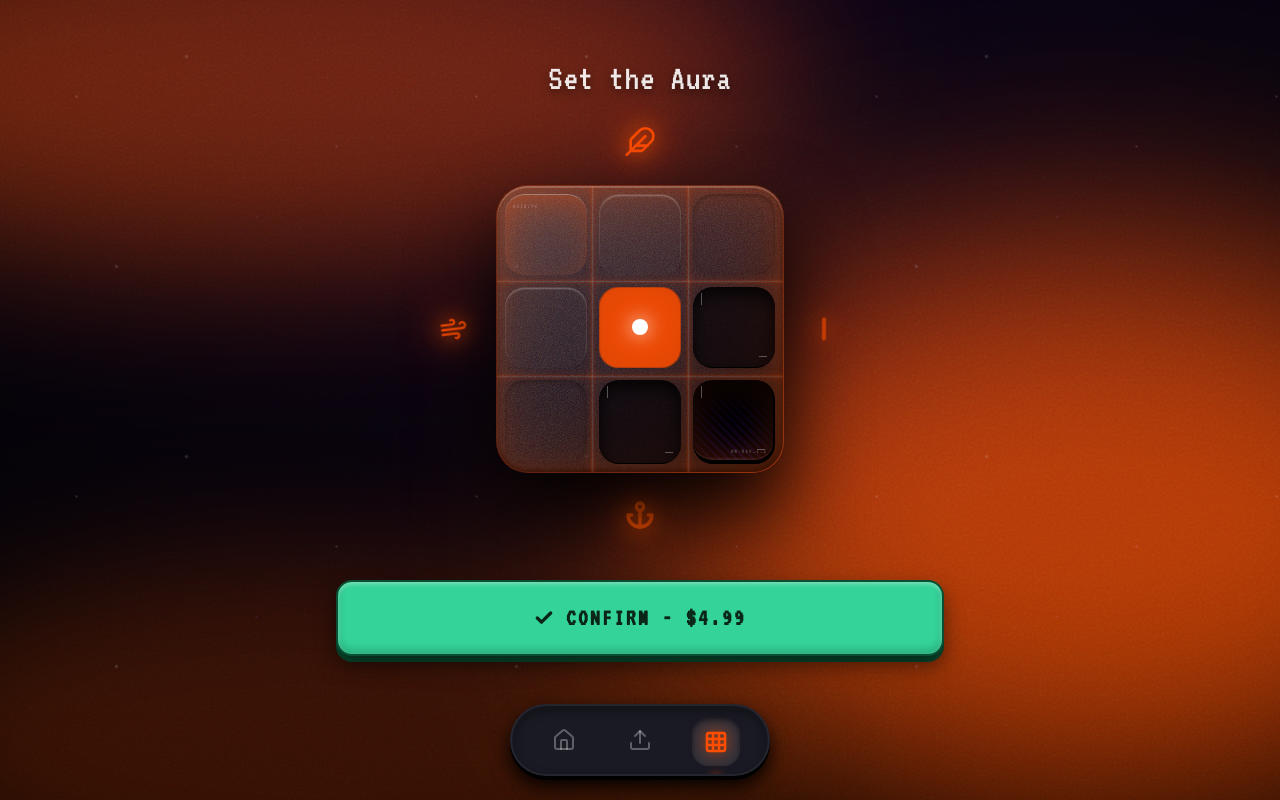
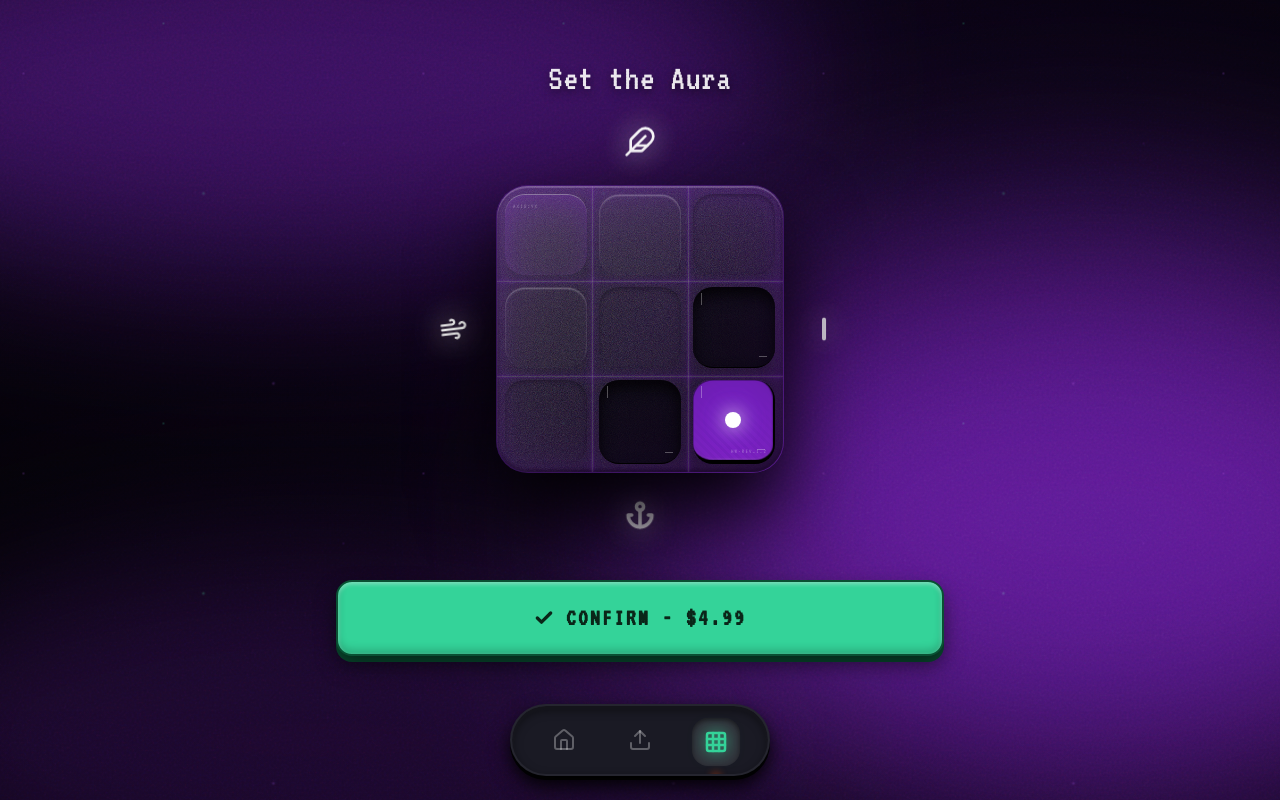
Before and after one commit to imdevanshm-sudo/xsoverse-ver2.0, a React (Vite) app: page / in a window 1280 px wide. Built offline with nearby package versions, Linux system fonts and the light colour scheme.

Commit message:
feat: Update accent colors to new palette
Refactors the application's accent colors to utilize a new design palette. This change affects the primary icon color and the play button's glow effect, ensuring visual consistency with updated design guidelines.

```diff
--- a/src/App.tsx
+++ b/src/App.tsx
@@ -16,7 +16,7 @@ function NavItem({ icon: Icon, active, onClick }: { icon: any, active: boolean,
       }`}>
         <Icon
           className={`w-[24px] h-[24px] transition-all duration-200 ${
-            active ? 'text-[#FF4E00] drop-shadow-[0_0_8px_rgba(255,78,0,0.8)]' : 'text-white/30 group-hover:text-white/50'
+            active ? 'text-[#34d399] drop-shadow-[0_0_8px_rgba(52,211,153,0.8)]' : 'text-white/30 group-hover:text-white/50'
           }`}
           strokeWidth={active ? 2.5 : 2}
         />
@@ -53,15 +53,15 @@ function HomeView() {
                            border border-white/5 shadow-[inset_0_2px_4px_rgba(255,255,255,0.1),0_8px_0_#0a0a0e]
                            active:shadow-[inset_0_2px_4px_rgba(255,255,255,0.1),0_0px_0_#0a0a0e] active:translate-y-[8px]
                            transition-all duration-75 relative z-10 outline-none">
-          <Play className="w-8 h-8 text-[#FF4F02] translate-x-[3px] drop-shadow-[0_0_10px_#FF4F02]" fill="currentColor" strokeWidth={1} />
+          <Play className="w-8 h-8 text-[#a855f7] translate-x-[3px] drop-shadow-[0_0_10px_rgba(168,85,247,0.8)]" fill="currentColor" strokeWidth={1} />
         </button>
         <span className="font-pixel text-[20px] text-white/30 uppercase z-10 tracking-widest">Preview Render</span>
       </div>
 
       <button
-        className="w-full bg-gradient-to-r from-[#FF4F02] to-[#d63100] text-[#0f0502] font-pixel text-2xl py-4 rounded-2xl tracking-widest
-                   border-2 border-[#7c1a00] shadow-[0_8px_0_#7c1a00]
-                   active:shadow-[0_0px_0_#7c1a00] active:translate-y-[8px]
+        className="w-full bg-gradient-to-r from-[#a855f7] to-[#7e22ce] text-[#0f0502] font-pixel text-2xl py-4 rounded-2xl tracking-widest
+                   border-2 border-[#581c87] shadow-[0_8px_0_#581c87]
+                   active:shadow-[0_0px_0_#581c87] active:translate-y-[8px]
                    transition-all duration-75 outline-none"
       >
         CRAFT AN EXSO - $4.99
@@ -122,20 +122,20 @@ function AuraView({ activeAura, setActiveAura, activeColor }: { activeAura: numb
       const gravityLevel = col + row; // 0 to 4 diagonal spectrum
 
       switch (gravityLevel) {
-        case 0: // [0,0] Top-Left: Zero Gravity
-          navigator.vibrate(10);
+        case 0: // [0,0] Top-Left: Zero Gravity (Fast flutter)
+          navigator.vibrate([10, 50, 10]);
           break;
-        case 1: // [1,0], [0,1]
-          navigator.vibrate([15, 20, 10]);
+        case 1: // Shallow
+          navigator.vibrate([25, 85, 25]);
           break;
-        case 2: // [1,1] Center diagonal: Moderate Resistance
-          navigator.vibrate([25, 30, 25]);
+        case 2: // Center: Calm, resting human heartbeat
+          navigator.vibrate([60, 120, 60]);
           break;
-        case 3: // [2,1], [1,2]
-          navigator.vibrate([80, 40, 80]);
+        case 3: // Densifying
+          navigator.vibrate([140, 150, 140]);
           break;
-        case 4: // [2,2] Bottom-Right: Maximum Gravity
-          navigator.vibrate(450);
+        case 4: // Bottom-Right: Massive giant's heartbeat
+          navigator.vibrate([250, 180, 250]);
           break;
       }
     }
@@ -160,22 +160,24 @@ function AuraView({ activeAura, setActiveAura, activeColor }: { activeAura: numb
             animate={{ y: [0, -4, 0], opacity: [0.7, 1, 0.7] }}
             transition={{ repeat: Infinity, duration: 4, ease: "easeInOut" }}
             className="absolute -top-10 md:-top-14 left-1/2 -translate-x-1/2 flex flex-col items-center"
+            style={{ willChange: 'transform, opacity' }}
           >
             <Feather
               className="w-6 h-6 md:w-8 md:h-8 transition-colors duration-700"
-              style={{ color: activeColor, filter: `drop-shadow(0 0 10px ${activeColor}) drop-shadow(0 0 20px ${activeColor})` }}
+              style={{ color: '#ffffff', filter: `drop-shadow(0 0 15px rgba(255,255,255,0.8))` }}
             />
           </motion.div>
 
           {/* Y-Axis Bottom (Weight / Heavy) */}
           <motion.div
-            animate={{ scale: [1, 1.08, 1], filter: ['brightness(1)', 'brightness(1.3)', 'brightness(1)'] }}
+            animate={{ scale: [1, 1.08, 1], opacity: [0.7, 1, 0.7] }}
             transition={{ repeat: Infinity, duration: 3, ease: "easeInOut" }}
             className="absolute -bottom-10 md:-bottom-14 left-1/2 -translate-x-1/2 flex flex-col items-center"
+            style={{ willChange: 'transform, opacity' }}
           >
             <Anchor
               className="w-5 h-5 md:w-7 md:h-7 transition-colors duration-700"
-              style={{ color: activeColor, filter: `drop-shadow(0 0 10px ${activeColor}) drop-shadow(0 0 20px ${activeColor})` }}
+              style={{ color: '#ffffff', filter: `drop-shadow(0 0 15px rgba(255,255,255,0.8))` }}
               strokeWidth={3}
             />
           </motion.div>
@@ -185,10 +187,11 @@ function AuraView({ activeAura, setActiveAura, activeColor }: { activeAura: numb
             animate={{ rotate: [-8, 8, -8], x: [0, -3, 0] }}
             transition={{ repeat: Infinity, duration: 5, ease: "easeInOut" }}
             className="absolute top-1/2 -left-10 md:-left-14 -translate-y-1/2 flex items-center justify-center"
+            style={{ willChange: 'transform' }}
           >
             <Wind
               className="w-5 h-5 md:w-7 md:h-7 transition-colors duration-700"
-              style={{ color: activeColor, filter: `drop-shadow(0 0 10px ${activeColor}) drop-shadow(0 0 20px ${activeColor})` }}
+              style={{ color: '#ffffff', filter: `drop-shadow(0 0 15px rgba(255,255,255,0.8))` }}
             />
           </motion.div>
 
@@ -197,10 +200,11 @@ function AuraView({ activeAura, setActiveAura, activeColor }: { activeAura: numb
             animate={{ opacity: [0.5, 1, 0.5], scale: [0.95, 1.05, 0.95] }}
             transition={{ repeat: Infinity, duration: 2, ease: "circInOut" }}
             className="absolute top-1/2 -right-10 md:-right-14 -translate-y-1/2 flex items-center justify-center"
+            style={{ willChange: 'transform, opacity' }}
           >
             <Minus
               className="w-6 h-6 md:w-8 md:h-8 transition-colors duration-700 rotate-90"
-              style={{ color: activeColor, filter: `drop-shadow(0 0 10px ${activeColor}) drop-shadow(0 0 20px ${activeColor})` }}
+              style={{ color: '#ffffff', filter: `drop-shadow(0 0 15px rgba(255,255,255,0.8))` }}
               strokeWidth={3}
             />
           </motion.div>
@@ -301,7 +305,7 @@ function AuraView({ activeAura, setActiveAura, activeColor }: { activeAura: numb
                           animate={{ scale: [1, 1.3, 1], opacity: [0.9, 1, 0.9] }}
                           transition={{ repeat: Infinity, duration: 2, ease: 'easeInOut' }}
                           className="absolute w-[200%] h-[200%] rounded-full blur-[35px] mix-blend-screen scale-150"
-                          style={{ backgroundColor: activeColor }}
+                          style={{ backgroundColor: activeColor, willChange: 'transform, opacity' }}
                         />
                         <motion.div
                           className="w-4 h-4 bg-white rounded-full relative z-20"
@@ -330,16 +334,22 @@ function AuraView({ activeAura, setActiveAura, activeColor }: { activeAura: numb
 }
 
 const auraThemeColors = [
-  '#fde047', '#22d3ee', '#818cf8',
-  '#f472b6', '#FF4E00', '#d946ef',
-  '#34d399', '#3b82f6', '#bd2ce8'
+  '#34d399', // 0: 0,0 (Mint)
+  '#2dd4bf', // 1: 1,0 (Teal)
+  '#38bdf8', // 2: 2,0 (Light Blue)
+  '#2dd4bf', // 3: 0,1 (Teal)
+  '#818cf8', // 4: 1,1 (Indigo/Center)
+  '#a855f7', // 5: 2,1 (Purple)
+  '#38bdf8', // 6: 0,2 (Light Blue)
+  '#a855f7', // 7: 1,2 (Purple)
+  '#7e22ce', // 8: 2,2 (Deep Purple)
 ];
 
 export default function App() {
   const [tab, setTab] = useState<'home' | 'upload' | 'aura'>('aura');
-  const [activeAura, setActiveAura] = useState(4); // Center cell (1,1)
+  const [activeAura, setActiveAura] = useState(8); // Bottom-Right max gravity
 
-  const activeColor = tab === 'aura' ? auraThemeColors[activeAura] : '#FF4E00';
+  const activeColor = tab === 'aura' ? auraThemeColors[activeAura] : '#818cf8';
 
   return (
     <div className="flex bg-[#020202] min-h-screen items-center justify-center selection:bg-[#FF4E00]/30 selection:text-white">
@@ -355,11 +365,13 @@ export default function App() {
 
           {/* Bioluminescent Dust Particles Layer */}
           <motion.div
-            className="absolute inset-0 opacity-40 pointer-events-none z-0 mix-blend-screen"
-            animate={{ backgroundPosition: ['0px 0px', '200px 200px'] }}
+            className="absolute opacity-40 pointer-events-none z-0 mix-blend-screen"
+            animate={{ x: [0, -200], y: [0, -200] }}
             transition={{ repeat: Infinity, duration: 30, ease: 'linear' }}
             style={{
-              backgroundImage: `radial-gradient(1.5px 1.5px at 40px 60px, rgba(200, 200, 255, 0.8), rgba(0,0,0,0)), radial-gradient(2px 2px at 150px 20px, rgba(255, 255, 255, 0.6), rgba(0,0,0,0)), radial-gradient(1px 1px at 220px 180px, rgba(160, 120, 255, 0.9), rgba(0,0,0,0)), radial-gradient(2px 2px at 80px 230px, rgba(220, 220, 255, 0.7), rgba(0,0,0,0)), radial-gradient(1.5px 1.5px at 300px 110px, rgba(200, 150, 255, 0.8), rgba(0,0,0,0))`,
+              width: '200%', height: '200%', top: '-50%', left: '-50%',
+              willChange: 'transform',
+              backgroundImage: `radial-gradient(1.5px 1.5px at 40px 60px, rgba(52, 211, 153, 0.8), rgba(0,0,0,0)), radial-gradient(2px 2px at 150px 20px, rgba(168, 85, 247, 0.6), rgba(0,0,0,0)), radial-gradient(1px 1px at 220px 180px, rgba(126, 34, 206, 0.9), rgba(0,0,0,0)), radial-gradient(2px 2px at 80px 230px, rgba(52, 211, 153, 0.7), rgba(0,0,0,0)), radial-gradient(1.5px 1.5px at 300px 110px, rgba(168, 85, 247, 0.8), rgba(0,0,0,0))`,
               backgroundSize: '400px 400px'
             }}
           />
```
